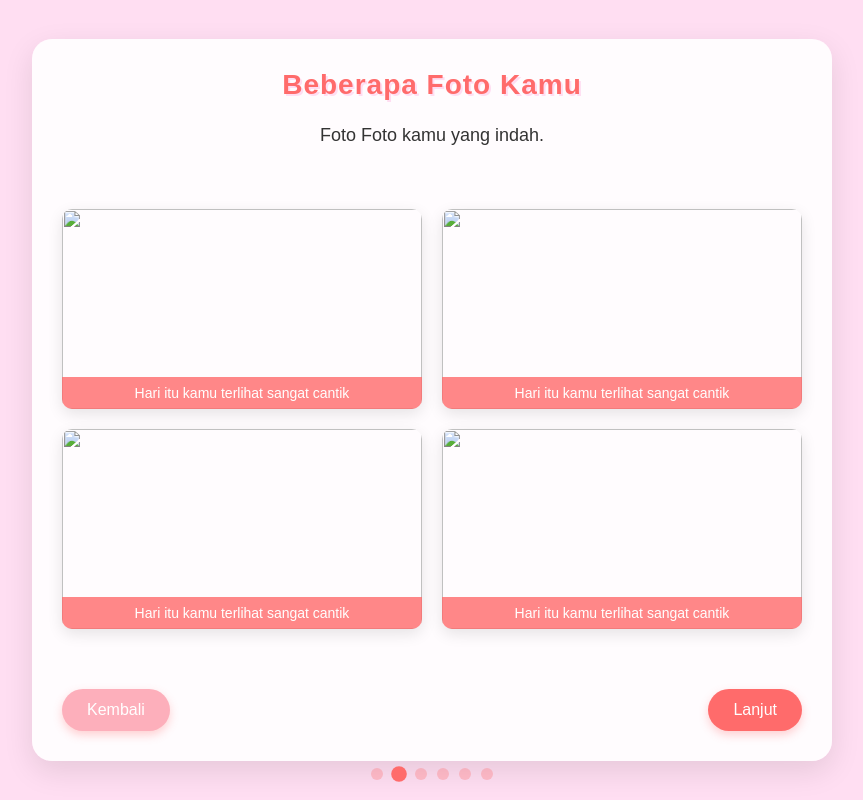
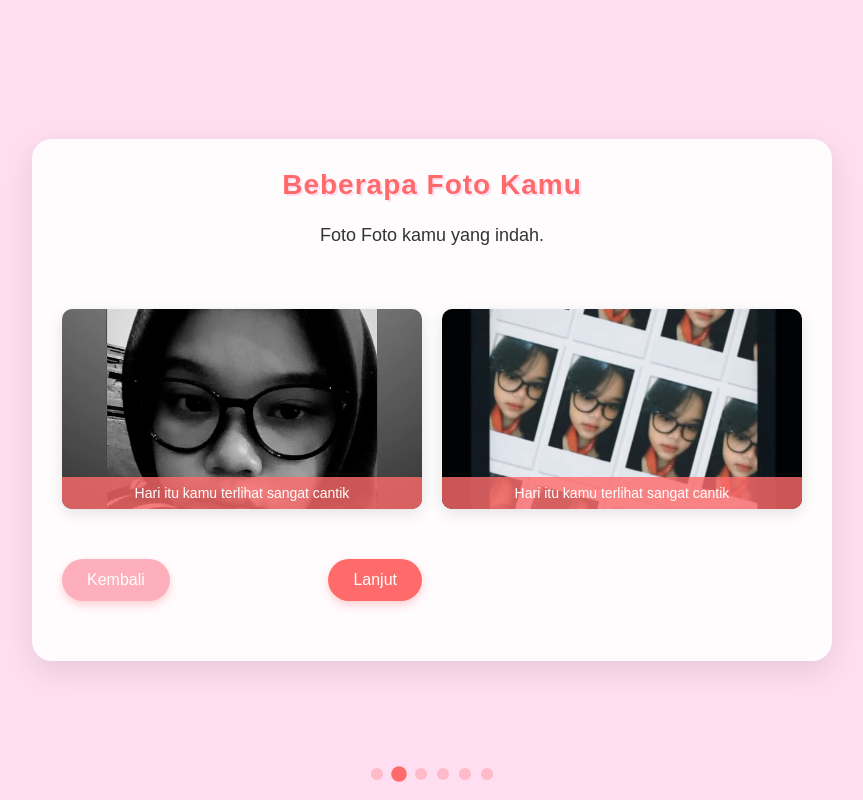
Before and after one commit to ikyy2001/ki, a plain HTML site: page index.html in a window 1280 px wide. Both pictures are taken after a click on the button "Mulai ?". Shown: the whole page, without its empty margins (208-1071 px from the left). Drawn offline with Linux system fonts and the light colour scheme.

Commit message:
jidfawsm

```diff
--- a/index.html
+++ b/index.html
@@ -38,27 +38,17 @@
             <p class="welcome-text">Foto Foto kamu yang indah.</p>
 
             <div class="photos-grid">
-                <!-- Contoh mengganti placeholder dengan foto nyata -->
+
                 <div class="photo-item">
-                    <img src="path/ke/foto1.jpg" style="width: 100%; height: 100%; object-fit: cover;">
+                    <img src="img/WhatsApp Image 2025-03-10 at 14.04.34_35239ffb.jpg" style="width: 100%; height: 100%; object-fit: cover;">
                     <div class="photo-caption">Hari itu kamu terlihat sangat cantik</div>
                 </div>
-                <!-- Contoh mengganti placeholder dengan foto nyata -->
+
                 <div class="photo-item">
-                    <img src="path/ke/foto1.jpg" style="width: 100%; height: 100%; object-fit: cover;">
+                    <img src="img/WhatsApp Image 2025-03-10 at 14.04.34_bbfdd42d.jpg" style="width: 100%; height: 100%; object-fit: cover;">
                     <div class="photo-caption">Hari itu kamu terlihat sangat cantik</div>
                 </div>
-                <!-- Contoh mengganti placeholder dengan foto nyata -->
-                <div class="photo-item">
-                    <img src="path/ke/foto1.jpg" style="width: 100%; height: 100%; object-fit: cover;">
-                    <div class="photo-caption">Hari itu kamu terlihat sangat cantik</div>
-                </div>
-                <!-- Contoh mengganti placeholder dengan foto nyata -->
-                <div class="photo-item">
-                    <img src="path/ke/foto1.jpg" style="width: 100%; height: 100%; object-fit: cover;">
-                    <div class="photo-caption">Hari itu kamu terlihat sangat cantik</div>
-                </div>
-            </div>
+
 
             <div class="nav-buttons">
                 <button class="nav-btn prev" onclick="prevPage()">Kembali</button>
```
Also changed, not shown: img/WhatsApp Image 2025-03-10 at 14.04.34_35239ffb.jpg (added), img/WhatsApp Image 2025-03-10 at 14.04.34_bbfdd42d.jpg (added).
